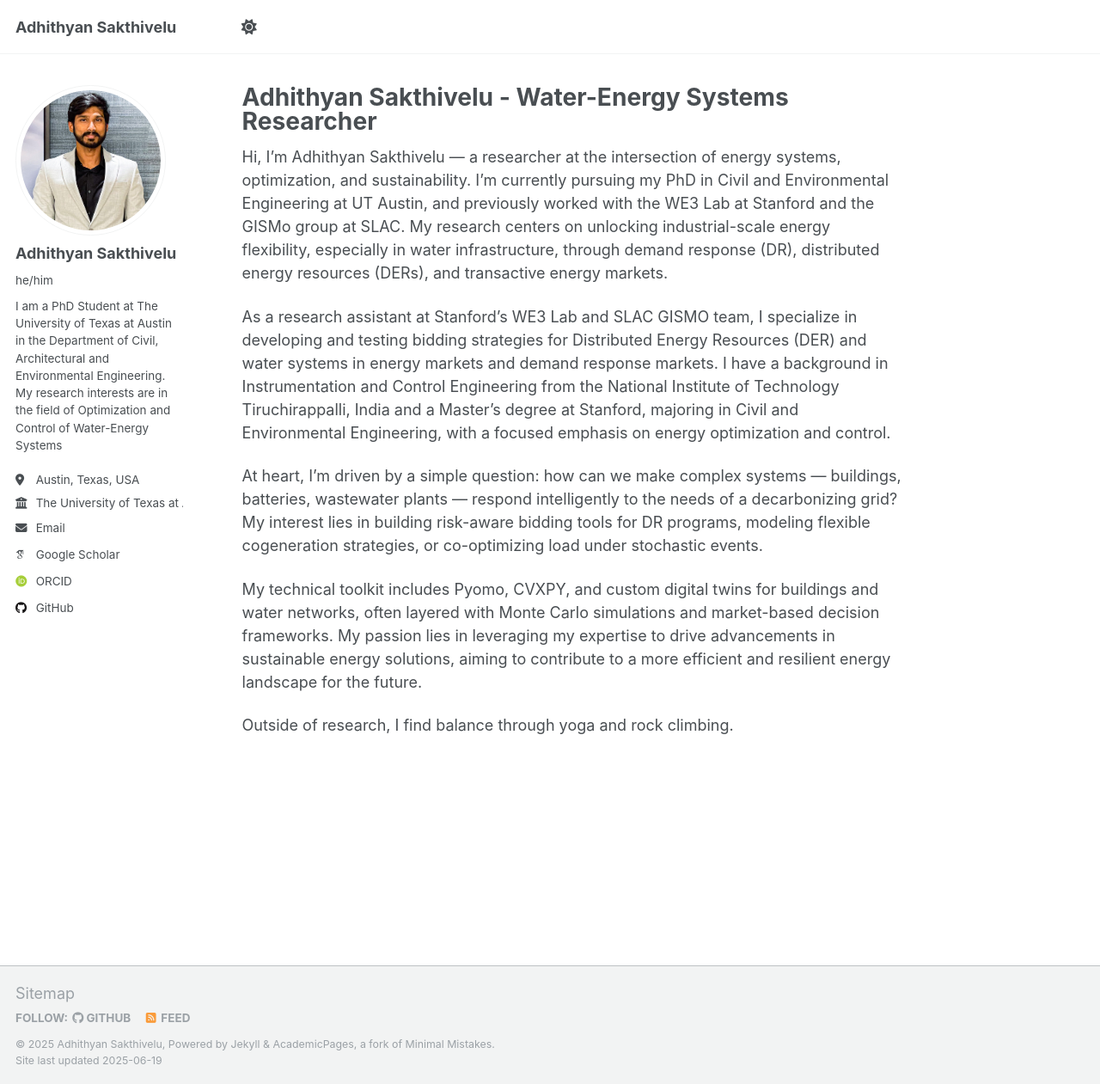
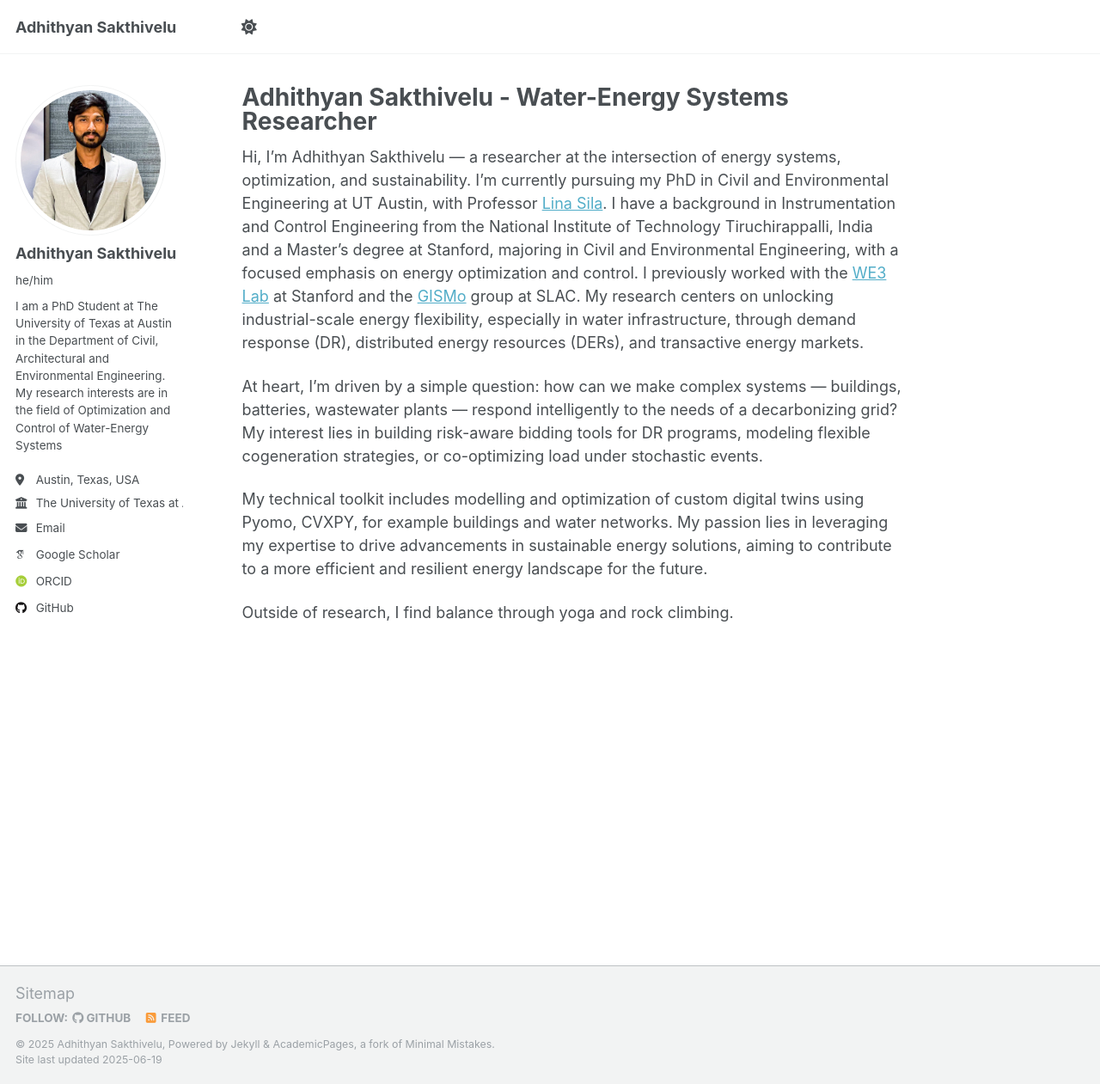
Before and after one commit to ThyanRevolter/ThyanRevolter.github.io, a Jekyll site: the page built from _pages/about.md, in a window 1280 px wide and 1261 px high. Shown: the whole window at 86% size. Built offline with Jekyll 4.4.1, drawn with Linux system fonts in a browser that asks for light colours; some web fonts are replaced.

Commit message:
Update about.md

```diff
--- a/_pages/about.md
+++ b/_pages/about.md
@@ -7,13 +7,11 @@ redirect_from:
   - /about.html
 ---
 
-Hi, I'm Adhithyan Sakthivelu — a researcher at the intersection of energy systems, optimization, and sustainability. I'm currently pursuing my PhD in Civil and Environmental Engineering at UT Austin, and previously worked with the WE3 Lab at Stanford and the GISMo group at SLAC. My research centers on unlocking industrial-scale energy flexibility, especially in water infrastructure, through demand response (DR), distributed energy resources (DERs), and transactive energy markets.
-
-As a research assistant at Stanford's WE3 Lab and SLAC GISMO team, I specialize in developing and testing bidding strategies for Distributed Energy Resources (DER) and water systems in energy markets and demand response markets. I have a background in Instrumentation and Control Engineering from the National Institute of Technology Tiruchirappalli, India and a Master's degree at Stanford, majoring in Civil and Environmental Engineering, with a focused emphasis on energy optimization and control.
+Hi, I'm Adhithyan Sakthivelu — a researcher at the intersection of energy systems, optimization, and sustainability. I'm currently pursuing my PhD in Civil and Environmental Engineering at UT Austin, with Professor [Lina Sila](https://www.caee.utexas.edu/people/faculty/faculty-directory/sela). I have a background in Instrumentation and Control Engineering from the National Institute of Technology Tiruchirappalli, India and a Master's degree at Stanford, majoring in Civil and Environmental Engineering, with a focused emphasis on energy optimization and control. I previously worked with the [WE3 Lab](https://we3lab.stanford.edu/) at Stanford and the [GISMo](https://esd.slac.stanford.edu/divisions/applied-energy) group at SLAC. My research centers on unlocking industrial-scale energy flexibility, especially in water infrastructure, through demand response (DR), distributed energy resources (DERs), and transactive energy markets.
 
 At heart, I'm driven by a simple question: how can we make complex systems — buildings, batteries, wastewater plants — respond intelligently to the needs of a decarbonizing grid? My interest lies in building risk-aware bidding tools for DR programs, modeling flexible cogeneration strategies, or co-optimizing load under stochastic events.
 
-My technical toolkit includes Pyomo, CVXPY, and custom digital twins for buildings and water networks, often layered with Monte Carlo simulations and market-based decision frameworks. My passion lies in leveraging my expertise to drive advancements in sustainable energy solutions, aiming to contribute to a more efficient and resilient energy landscape for the future.
+My technical toolkit includes modelling and optimization of custom digital twins using Pyomo, CVXPY, for example buildings and water networks. My passion lies in leveraging my expertise to drive advancements in sustainable energy solutions, aiming to contribute to a more efficient and resilient energy landscape for the future.
 
 Outside of research, I find balance through yoga and rock climbing.
 
```
